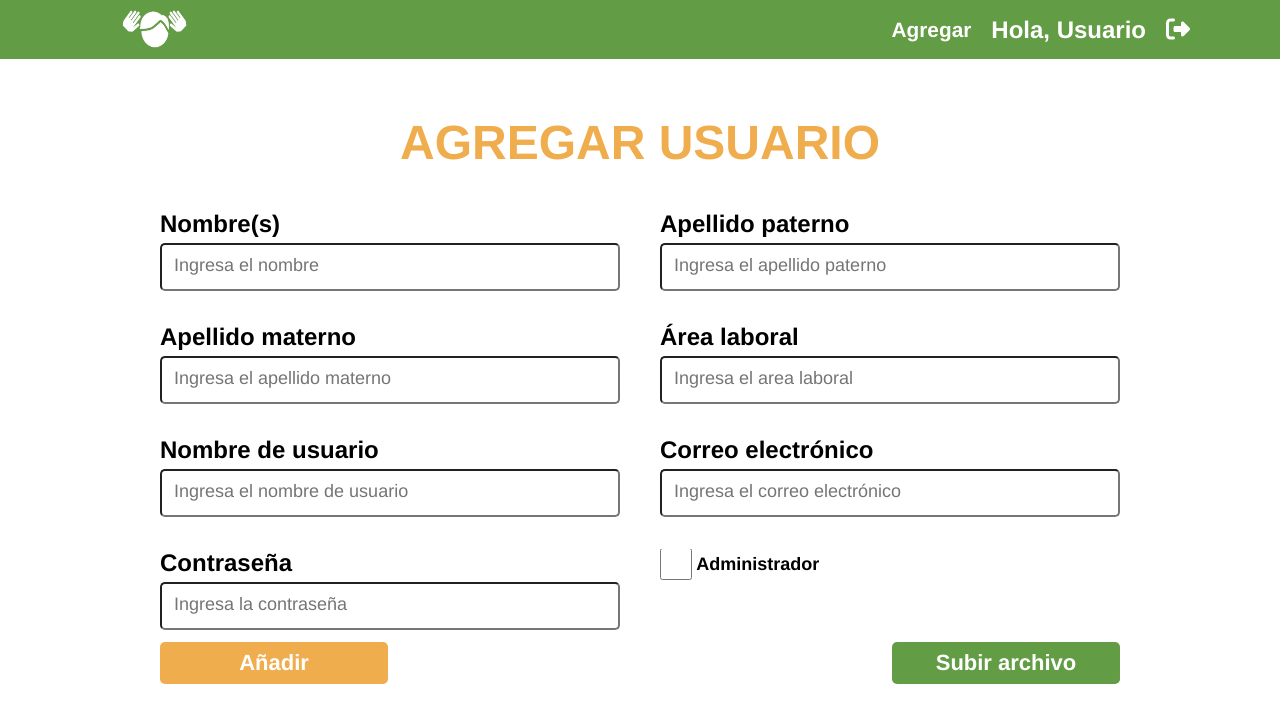
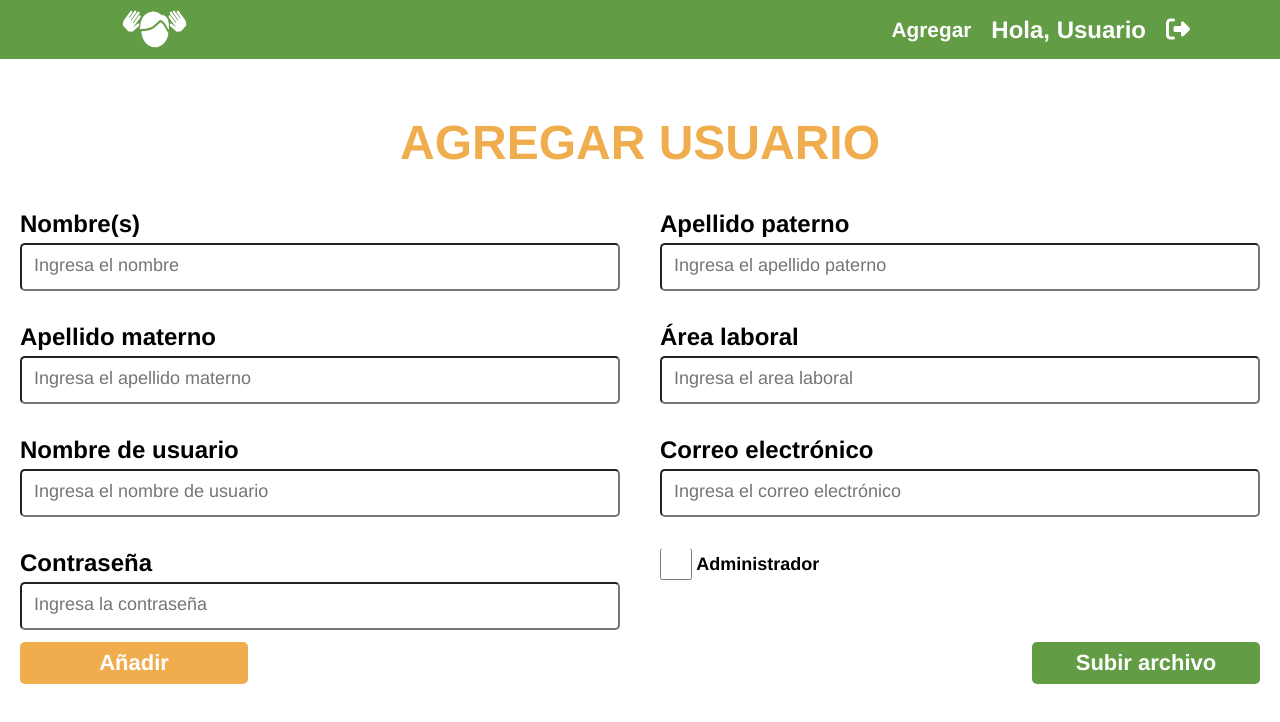
Before and after one commit to MaikiBR/DeerSignWeb, a React (Create React App) app in the folder deer-sign/: page /agregaruser in a window 1280 px wide. Shown: the top 722 px of the page. Built offline with nearby package versions, Linux system fonts and the light colour scheme.

Commit message:
Width adjust on AddUser form

```diff
--- a/deer-sign/src/SCSS/Elements/_adduser.scss
+++ b/deer-sign/src/SCSS/Elements/_adduser.scss
@@ -14,7 +14,7 @@
     margin-top: -60px;
 
     .container {
-        max-width: 1000px;
+        max-width: 1300px;
         width: 100%;
         padding: 25px 20px;
 
```
